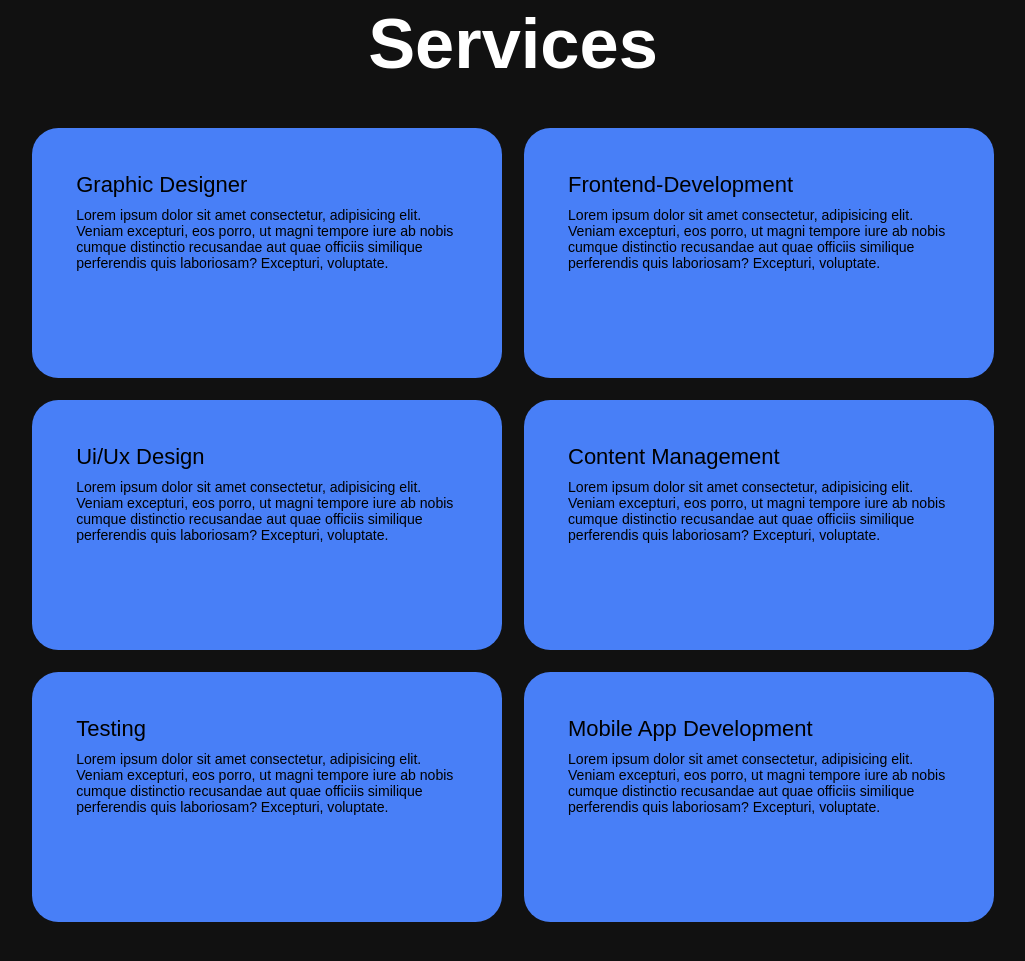
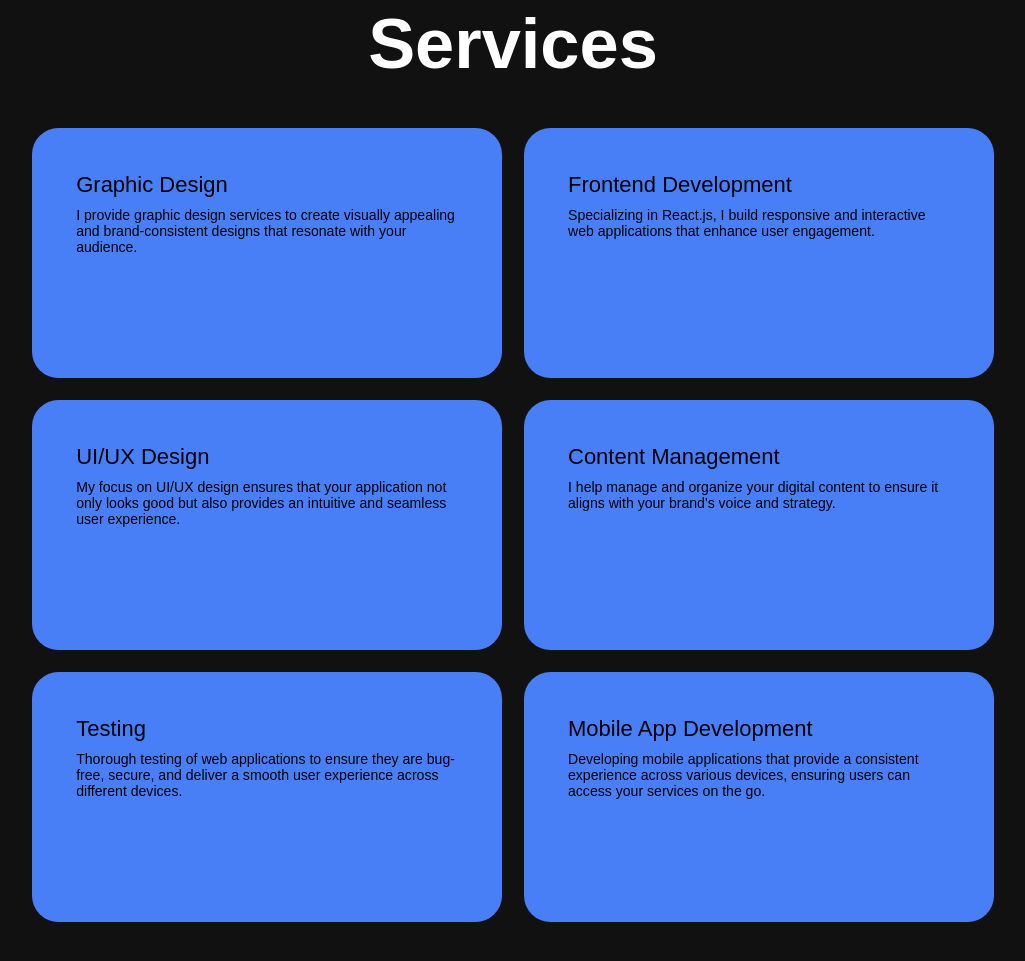
Before and after one commit to DevanshuB007/New-Portfolio-main, a plain HTML site: page index.html in a window 1280 px wide. Shown: the part 1685-2646 px from the top of the page, without its empty margins (127-1152 px from the left). Drawn offline with nearby package versions, Linux system fonts and the light colour scheme.

Commit message:
uodate code

```diff
--- a/index.html
+++ b/index.html
@@ -7,7 +7,6 @@
     <title>Portfolio</title>
     <link rel="stylesheet" href="style.css">
     <link href='https://unpkg.com/boxicons@2.1.4/css/boxicons.min.css' rel='stylesheet'>
-
 </head>
 
 <body>
@@ -30,15 +29,13 @@
         </div>
 
         <div class="home-content">
-            <h1>It's<span>Devanshu</span></h1>
+            <h1>It's <span>Devanshu</span></h1>
             <h3 class="text-animation">
-                I'm a <span></span>
+                I'm a <span>Frontend Developer</span>
             </h3>
-            <p>Lorem ipsum dolor, sit amet consectetur adipisicing elit. Corrupti error eligendi pariatur, est vel
-                dicta, magnam vitae accusantium voluptatem, optio laborum autem officia debitis amet odio eveniet ut
-                necessitatibus nobis?</p>
+            <p>I am a passionate frontend developer with 9 months of experience specializing in React.js. I enjoy creating interactive and user-friendly web applications that solve real-world problems.</p>
             <div class="social-icons">
-                <a href="https://www.linkedin.com/in/devanshu-b-3b423a218/-"><i class='bx bxl-linkedin-square'></i></a>
+                <a href="https://www.linkedin.com/in/devanshu-b-3b423a218/"><i class='bx bxl-linkedin-square'></i></a>
                 <a href="https://www.instagram.com/itz.devanshu_bhatti_07/"><i class='bx bxl-instagram-alt'></i></a>
                 <a href="#"><i class='bx bxl-facebook-square'></i></a>
                 <a href="#"><i class='bx bxl-twitter'></i></a>
@@ -46,16 +43,14 @@
             <a href="" class="btn">Hire Me</a>
         </div>
     </section>
+
     <section class="about" id="about">
         <div class="about-content">
-            <h2 class="heading">About<span>Me</span></h2>
+            <h2 class="heading">About <span>Me</span></h2>
             <h3 class="text-animation">
-                <span></span>
+                <span>Frontend Developer</span>
             </h3>
-            <p>Lorem ipsum dolor, sit amet consectetur adipisicing elit. Mollitia, adipisci, iusto earum placeat commodi
-                distinctio ipsum totam illo natus ab aliquam architecto expedita repellat possimus numquam est
-                repellendus necessitatibus velit.
-            </p>
+            <p>With a strong foundation in web development and a keen eye for design, I focus on building responsive and visually appealing interfaces. My goal is to blend creativity and technical skills to deliver exceptional user experiences.</p>
             <a href="" class="btn">Read more</a>
         </div>
         <div class="about-img">
@@ -70,63 +65,51 @@
 
             <div class="services-box">
                 <div class="services-info">
-                    <h4>Graphic Designer</h4>
-                    <p>Lorem ipsum dolor sit amet consectetur, adipisicing elit. Veniam excepturi, eos porro, ut magni
-                        tempore iure ab nobis cumque distinctio recusandae aut quae officiis similique perferendis quis
-                        laboriosam? Excepturi, voluptate.</p>
+                    <h4>Graphic Design</h4>
+                    <p>I provide graphic design services to create visually appealing and brand-consistent designs that resonate with your audience.</p>
                 </div>
             </div>
 
             <div class="services-box">
                 <div class="services-info">
-                    <h4>Frontend-Development</h4>
-                    <p>Lorem ipsum dolor sit amet consectetur, adipisicing elit. Veniam excepturi, eos porro, ut magni
-                        tempore iure ab nobis cumque distinctio recusandae aut quae officiis similique perferendis quis
-                        laboriosam? Excepturi, voluptate.</p>
+                    <h4>Frontend Development</h4>
+                    <p>Specializing in React.js, I build responsive and interactive web applications that enhance user engagement.</p>
                 </div>
             </div>
 
             <div class="services-box">
                 <div class="services-info">
-                    <h4>Ui/Ux Design</h4>
-                    <p>Lorem ipsum dolor sit amet consectetur, adipisicing elit. Veniam excepturi, eos porro, ut magni
-                        tempore iure ab nobis cumque distinctio recusandae aut quae officiis similique perferendis quis
-                        laboriosam? Excepturi, voluptate.</p>
+                    <h4>UI/UX Design</h4>
+                    <p>My focus on UI/UX design ensures that your application not only looks good but also provides an intuitive and seamless user experience.</p>
                 </div>
             </div>
 
             <div class="services-box">
                 <div class="services-info">
                     <h4>Content Management</h4>
-                    <p>Lorem ipsum dolor sit amet consectetur, adipisicing elit. Veniam excepturi, eos porro, ut magni
-                        tempore iure ab nobis cumque distinctio recusandae aut quae officiis similique perferendis quis
-                        laboriosam? Excepturi, voluptate.</p>
+                    <p>I help manage and organize your digital content to ensure it aligns with your brand's voice and strategy.</p>
                 </div>
             </div>
 
             <div class="services-box">
                 <div class="services-info">
-                    <h4>Testing </h4>
-                    <p>Lorem ipsum dolor sit amet consectetur, adipisicing elit. Veniam excepturi, eos porro, ut magni
-                        tempore iure ab nobis cumque distinctio recusandae aut quae officiis similique perferendis quis
-                        laboriosam? Excepturi, voluptate.</p>
+                    <h4>Testing</h4>
+                    <p>Thorough testing of web applications to ensure they are bug-free, secure, and deliver a smooth user experience across different devices.</p>
                 </div>
             </div>
 
             <div class="services-box">
                 <div class="services-info">
                     <h4>Mobile App Development</h4>
-                    <p>Lorem ipsum dolor sit amet consectetur, adipisicing elit. Veniam excepturi, eos porro, ut magni
-                        tempore iure ab nobis cumque distinctio recusandae aut quae officiis similique perferendis quis
-                        laboriosam? Excepturi, voluptate.</p>
+                    <p>Developing mobile applications that provide a consistent experience across various devices, ensuring users can access your services on the go.</p>
                 </div>
             </div>
 
         </div>
     </section>
+
     <section class="contact" id="contact">
-        <h2 class="heading">Contact<span>Me</span>
-        </h2>
+        <h2 class="heading">Contact <span>Me</span></h2>
 
         <form action="https://formspree.io/f/xwkgggdb" method="POST" id="form">
 
@@ -138,14 +121,15 @@
                 <input type="number" placeholder="Phone Number" name="phone-no." required>
                 <input type="text" placeholder="Subject" name="Subject" required>
             </div>
-            <textarea name="" id="" cols="30" rows="10" placeholder="Your Message" name="your-massage" required></textarea>
+            <textarea cols="30" rows="10" placeholder="Your Message" name="your-message" required></textarea>
             <input type="submit" value="Send Message" name="submit" class="btn">
         </form>
     </section>
+
     <footer class="footer">
 
         <div class="social">
-            <a href="https://www.linkedin.com/in/devanshu-b-3b423a218/"><i class='bx bxl-linkedin-square'></i></a >
+            <a href="https://www.linkedin.com/in/devanshu-b-3b423a218/"><i class='bx bxl-linkedin-square'></i></a>
             <a href="https://www.instagram.com/itz.devanshu_bhatti_07/"><i class='bx bxl-instagram-alt'></i></a>
             <a href="#"><i class='bx bxl-facebook-square'></i></a>
             <a href="#"><i class='bx bxl-twitter'></i></a>
@@ -168,7 +152,7 @@
             </li>
         </ul>
         <p class="copyright">
-            2024 &#169; DevanshuBhatti | All Right Reserved
+            2024 &#169; DevanshuBhatti | All Rights Reserved
         </p>
     </footer>
     <script src="main.js"></script>
```
